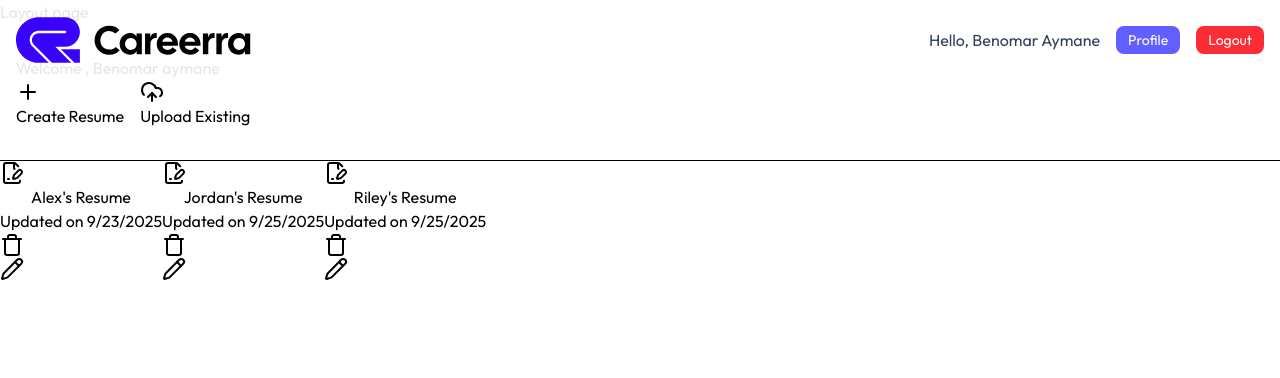
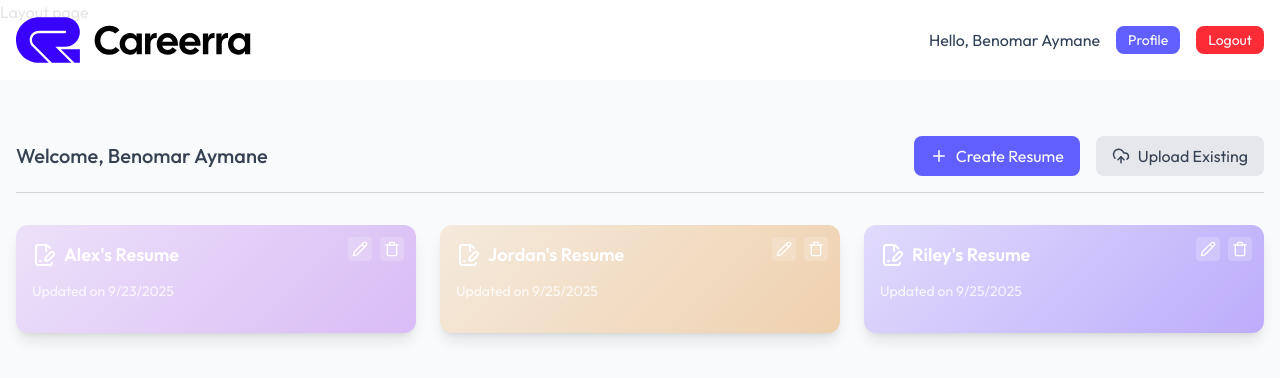
Before and after one commit to aymanebenomar/Careerra, a React (Vite) app in the folder careerrafrontend/: page /app in a window 1280 px wide. Shown: the top 378 px of the page. Built offline with nearby package versions, Linux system fonts and the light colour scheme.

Commit message:
Refactor Dashboard component for improved UI and functionality; enhance resume card display and styling

```diff
--- a/careerrafrontend/src/pages/Dashboard.jsx
+++ b/careerrafrontend/src/pages/Dashboard.jsx
@@ -1,60 +1,81 @@
-import React, { use, useEffect, useState } from 'react'
+import React, { useEffect, useState } from 'react';
 import { dummyResumeData } from '../assets/assets';
 import { FilePenLineIcon, PencilIcon, PlusIcon, TrashIcon, UploadCloudIcon } from 'lucide-react';
-import { color } from 'framer-motion';
 
 const Dashboard = () => {
+  const colors = ["#9333ea", "#d97706", "#3902FF"];
+  const [allResumes, setAllResumes] = useState([]);
+  const [showCreateResume, setshowCreateResume] = useState(false);
+  const [ShowUploadResume, setShowUploadResume] = useState(false);
 
-	const colors = ["#9333ea", "#d97706"]
-	const [allResumes, setAllResumes] = useState([])
   const loadAllResumes = async () => {
-		setAllResumes(dummyResumeData)
-	}
+    setAllResumes(dummyResumeData);
+  };
 
   useEffect(() => {
-		loadAllResumes()
-	},[]);
+    loadAllResumes();
+  }, []);
+
   return (
-	<div>
-		<div className='max-w-7xl mx-auto px-4 py-8'>
-			<p>Welcome , Benomar aymane</p>
-			<div className='flex gap-4'>
-					<button className=''>
-						<PlusIcon className='' />
-						<p className=''>Create Resume</p>
+    <div className="min-h-screen bg-gray-50 pt-24">
+      {/* Header */}
+      <div className="max-w-7xl mx-auto px-4 py-4 flex flex-col md:flex-row md:items-center md:justify-between gap-4">
+        <p className="text-xl font-medium text-gray-700">Welcome, Benomar Aymane</p>
+
+        <div className="flex gap-4 flex-wrap">
+          <button className="flex items-center gap-2 px-4 py-2 bg-indigo-500 text-white rounded-lg hover:bg-indigo-600 transition-colors">
+            <PlusIcon size={18} />
+            <span>Create Resume</span>
           </button>
-				<div className='flex gap-4'>
-					<button className=''>
-						<UploadCloudIcon className='' />
-						<p className=''>Upload Existing</p>
+
+          <button className="flex items-center gap-2 px-4 py-2 bg-gray-200 text-gray-700 rounded-lg hover:bg-gray-300 transition-colors">
+            <UploadCloudIcon size={18} />
+            <span>Upload Existing</span>
           </button>
         </div>
       </div>
+
+      <hr className="border-gray-300 mx-4" />
+
+      {/* Resume Cards */}
+      <div className="max-w-7xl mx-auto px-4 py-8 grid sm:grid-cols-2 lg:grid-cols-3 gap-6">
+        {allResumes.map((resume, index) => {
+          const baseColor = colors[index % colors.length];
+          return (
+            <div
+              key={index}
+              className="relative flex flex-col justify-between p-4 rounded-xl shadow-lg hover:shadow-xl transition-shadow cursor-pointer"
+              style={{
+                background: `linear-gradient(135deg, ${baseColor}20, ${baseColor}50)`,
+              }}
+            >
+              <div className="flex items-center gap-2 mb-3">
+                <FilePenLineIcon size={24} className="text-white" />
+                <h2 className="text-white font-semibold text-lg">{resume.title}</h2>
               </div>
 
-		<hr className=''/>
+              <p className="text-white/80 text-sm mb-4">
+                Updated on {new Date(resume.updatedAt).toLocaleDateString()}
+              </p>
+
+              <div className="absolute top-3 right-3 flex gap-2">
+                <button className="p-1 bg-white/20 rounded hover:bg-white/30 transition-colors">
+                  <PencilIcon size={16} className="text-white" />
+                </button>
+                <button className="p-1 bg-white/20 rounded hover:bg-white/30 transition-colors">
+                  <TrashIcon size={16} className="text-white" />
+                </button>
+              </div>
+            </div>
+          );
+        })}
+      </div>
 
       <div className=''>
-			{
-				allResumes.map((resume, index) => {
-					const basecolor = colors[index % colors.length];
-					return (
-						<button key={index} className='' style={{background: `linear-gradint(135deg, ${basecolor}10, )`}}>
-							<FilePenLineIcon className='' />
-							<p className=''> {resume.title}</p>
-							<p className=''>Updated on {new Date(resume.updatedAt).toLocaleDateString()}</p>
-							<div className=''>
-								<TrashIcon className='' />
-								<PencilIcon />
-							</div>
-						</button>
-					)
-				}
-				)
-			}
+
       </div>
     </div>
-  )
-}
+  );
+};
 
-export default Dashboard
+export default Dashboard;
```
Lines whose indentation alone changed are shown as unchanged.
